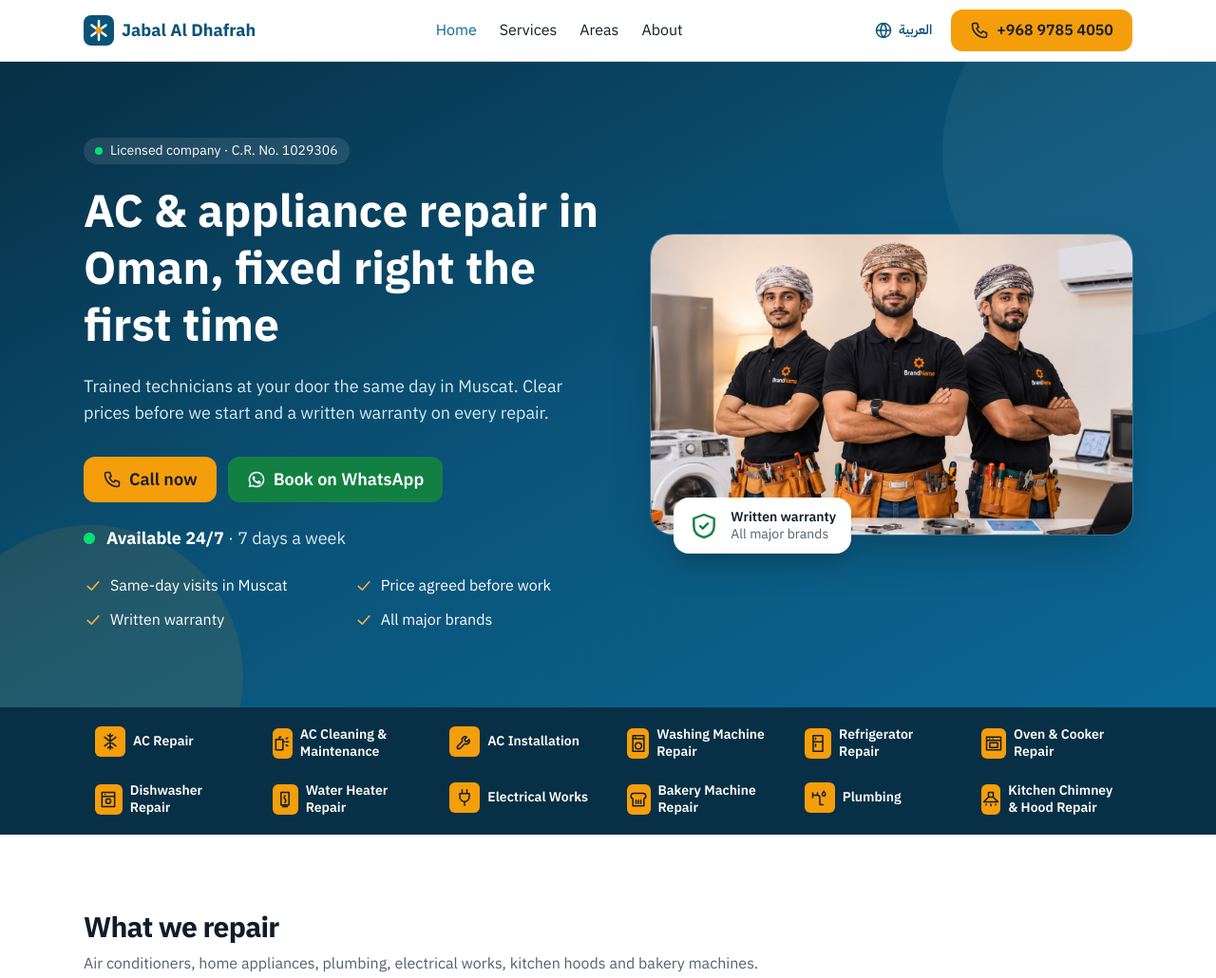
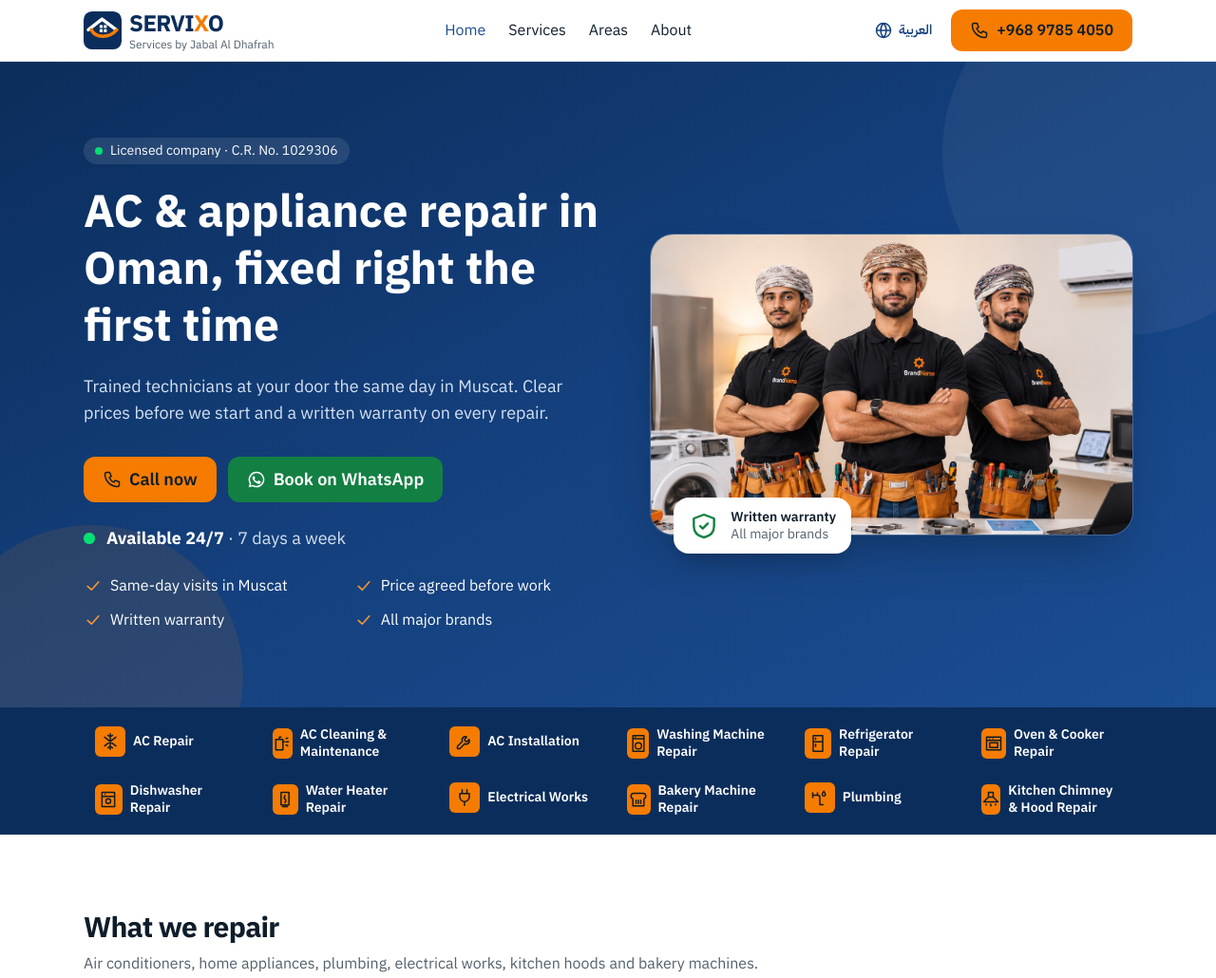
Before and after one commit to shoaibkorai/Jabal-Al-Dhafrah, an Astro site: page / in a window 1280 px wide. Shown: the top 1030 px of the page at 95% size. Built offline with nearby package versions, Linux system fonts and the light colour scheme; Astro itself is replaced by a stand-in of ours.

Commit message:
Rebrand to Servixo with new logo kit and navy/orange palette
Co-Authored-By: Claude Opus 5.5 <noreply@anthropic.com>

```diff
--- a/src/components/Footer.astro
+++ b/src/components/Footer.astro
@@ -10,7 +10,8 @@ const u = t(lang);
 <footer class="bg-brand-900 pb-24 text-slate-300 md:pb-0">
   <div class="container-x grid gap-10 py-12 sm:grid-cols-2 lg:grid-cols-4">
     <div>
-      <p class="text-lg font-bold text-white">{site.name[lang]}</p>
+      <img src="/servixo-logo-reversed.svg" alt={site.name[lang]} width="240" height="72" class="-ms-2 h-[72px] w-auto" loading="lazy" />
+      <p class="text-sm text-slate-400">{site.byline[lang]}</p>
       <p class="mt-3 text-sm">{u.footerAbout}</p>
       <p class="mt-4 text-sm"><span class="font-semibold text-white">{u.hours}:</span> {u.hoursValue}</p>
     </div>
--- a/src/components/Header.astro
+++ b/src/components/Header.astro
@@ -17,28 +17,33 @@ const links = [
 ];
 ---
 <header class="sticky top-0 z-40 border-b border-slate-200/70 bg-white/95 backdrop-blur">
-  <div class="container-x flex h-16 items-center justify-between gap-4">
-    <a href={href(lang, '/')} class="flex min-h-11 min-w-0 items-center gap-2 text-base font-bold whitespace-nowrap text-brand-700 sm:text-lg">
-      <img src="/logo.svg" alt="" width="32" height="32" class="size-8 shrink-0" />
-      <span class="truncate">{site.name[lang]}</span>
+  <div class="container-x flex h-16 items-center justify-between gap-2 sm:gap-4">
+    <a href={href(lang, '/')} class="flex min-h-11 min-w-0 items-center gap-2 whitespace-nowrap">
+      <img src="/favicon.svg" alt="" width="40" height="40" class="size-8 shrink-0 min-[360px]:size-9 sm:size-10" />
+      <span class="flex min-w-0 flex-col">
+        <span class="truncate text-xl leading-tight font-extrabold tracking-tight text-brand-900 sm:text-2xl">
+          {lang === 'en' ? <>SERVI<span class="text-accent-500">X</span>O</> : site.name.ar}
+        </span>
+        <span class="truncate text-xs leading-tight font-medium text-muted max-[359px]:text-[11px] max-[359px]:tracking-tight">{site.byline[lang]}</span>
+      </span>
     </a>
 
-    <nav class="hidden items-center gap-6 md:flex" aria-label="Main">
+    <nav class="hidden items-center gap-6 lg:flex" aria-label="Main">
       {links.map((l) => (
         <a href={href(lang, l.path)} aria-current={isActive(l.path) ? 'page' : undefined} class:list={['font-medium hover:text-brand-600', isActive(l.path) ? 'text-brand-600' : 'text-ink']}>{l.label}</a>
       ))}
     </nav>
 
-    <div class="flex items-center gap-2">
-      <a href={switchTo} hreflang={lang === 'en' ? 'ar' : 'en'} lang={lang === 'en' ? 'ar' : 'en'} class="inline-flex min-h-11 items-center gap-1.5 rounded-lg px-2 text-sm sm:px-3 font-semibold text-brand-700 hover:bg-brand-50">
-        <Icon name="globe" class="size-5" />{u.switchLang}
+    <div class="flex shrink-0 items-center gap-1 sm:gap-2">
+      <a href={switchTo} hreflang={lang === 'en' ? 'ar' : 'en'} lang={lang === 'en' ? 'ar' : 'en'} class="inline-flex min-h-11 items-center gap-1 rounded-lg px-1.5 text-sm font-semibold sm:gap-1.5 sm:px-3 text-brand-700 hover:bg-brand-50">
+        <Icon name="globe" class="size-5" /><span class="sm:hidden" aria-hidden="true">{u.switchLangShort}</span><span class="max-sm:sr-only">{u.switchLang}</span>
       </a>
       <a href={`tel:${site.phone}`} class="btn-primary hidden !min-h-11 md:inline-flex">
         <Icon name="phone" class="size-5" /><span dir="ltr">{site.phoneDisplay}</span>
       </a>
 
       <!-- Mobile menu: no JS needed -->
-      <details class="group relative md:hidden">
+      <details class="group relative lg:hidden">
         <summary class="flex size-11 cursor-pointer list-none items-center justify-center rounded-lg hover:bg-slate-100 [&::-webkit-details-marker]:hidden" aria-label="Menu">
           <Icon name="menu" class="size-6 group-open:hidden" /><Icon name="close" class="hidden size-6 group-open:block" />
         </summary>
--- a/src/config/site.ts
+++ b/src/config/site.ts
@@ -4,7 +4,9 @@
 // ─────────────────────────────────────────────────────────────
 export const site = {
   url: 'https://www.jabalaldhafrah.com', // live domain (Amplify custom domain, apex redirects to www)
-  name: { en: 'Jabal Al Dhafrah', ar: 'جبال الظفرة' },
+  name: { en: 'Servixo', ar: 'سيرفيكسو' }, // brand name
+  // Shown under the brand name in the header/footer
+  byline: { en: 'Services by Jabal Al Dhafrah', ar: 'خدمات من جبال الظفرة' },
   // Registered name exactly as on the Commercial Registration
   legalName: { en: 'Jabal Al Dhafrah Trading & Contracting', ar: 'جبال الظفرة للتجارة والمقاولات' },
   crNumber: '1029306',
--- a/src/i18n/ui.ts
+++ b/src/i18n/ui.ts
@@ -5,6 +5,7 @@ export const ui = {
     skip: 'Skip to content',
     nav: { home: 'Home', services: 'Services', areas: 'Areas', about: 'About', contact: 'Book now' },
     switchLang: 'العربية',
+    switchLangShort: 'عربي',
     call: 'Call',
     whatsapp: 'WhatsApp',
     location: 'Location',
@@ -74,6 +75,7 @@ export const ui = {
     skip: 'تخطَّ إلى المحتوى',
     nav: { home: 'الرئيسية', services: 'الخدمات', areas: 'المناطق', about: 'من نحن', contact: 'احجز الآن' },
     switchLang: 'English',
+    switchLangShort: 'EN',
     call: 'اتصال',
     whatsapp: 'واتساب',
     location: 'الموقع',
--- a/src/layouts/Base.astro
+++ b/src/layouts/Base.astro
@@ -39,10 +39,12 @@ const jsonld = [business(lang), ...schema];
     <link rel="alternate" hreflang="en" href={abs('en')} />
     <link rel="alternate" hreflang="ar" href={abs('ar')} />
     <link rel="alternate" hreflang="x-default" href={abs('en')} />
-    <meta name="theme-color" content="#0a5378" />
+    <meta name="theme-color" content="#0b2d5b" />
     <!-- Designed for light mode: stop browsers (e.g. Samsung Internet, Chrome) auto-darkening the colours -->
     <meta name="color-scheme" content="only light" />
-    <link rel="icon" href="/logo.svg" type="image/svg+xml" />
+    <link rel="icon" href="/favicon.svg" type="image/svg+xml" />
+    <link rel="icon" href="/favicon.ico" sizes="any" />
+    <link rel="apple-touch-icon" href="/apple-touch-icon.png" />
     <link rel="sitemap" href="/sitemap-index.xml" />
 
     <meta property="og:type" content="website" />
--- a/src/lib/schema.ts
+++ b/src/lib/schema.ts
@@ -13,7 +13,7 @@ export function business(lang: Lang) {
     '@type': ['HVACBusiness', 'Electrician', 'Plumber', 'HomeAndConstructionBusiness'],
     '@id': BUSINESS_ID,
     name: site.name[lang],
-    alternateName: [site.name[lang === 'en' ? 'ar' : 'en'], site.legalName[lang === 'en' ? 'ar' : 'en']],
+    alternateName: [site.name[lang === 'en' ? 'ar' : 'en'], 'Jabal Al Dhafrah', 'جبال الظفرة', site.legalName[lang === 'en' ? 'ar' : 'en']],
     legalName: site.legalName[lang],
     identifier: { '@type': 'PropertyValue', name: 'Commercial Registration (Oman)', value: site.crNumber },
     contactPoint: [site.phone, site.phone2].map((tel) => ({ '@type': 'ContactPoint', telephone: tel, contactType: 'customer service', areaServed: 'OM', availableLanguage: ['en', 'ar'] })),
@@ -22,7 +22,7 @@ export function business(lang: Lang) {
     telephone: site.phone,
     ...(site.email && { email: site.email }),
     image: abs('/og.png'),
-    logo: abs('/logo.svg'),
+    logo: abs('/favicon-512.png'),
     priceRange: '$$',
     foundingDate: String(site.foundedYear),
     address: {
--- a/src/styles/global.css
+++ b/src/styles/global.css
@@ -2,14 +2,15 @@
 
 @theme {
   --font-sans: 'IBM Plex Sans Arabic', system-ui, -apple-system, 'Segoe UI', Tahoma, sans-serif;
-  --color-brand-50: #eef7fb;
-  --color-brand-100: #d5ecf5;
-  --color-brand-500: #0f7fb3;
-  --color-brand-600: #0b6896;
-  --color-brand-700: #0a5378;
-  --color-brand-900: #072f45;
-  --color-accent-400: #ffb547;
-  --color-accent-500: #f59e0b;
+  /* Servixo brand kit palette: navy #0B2D5B, orange #F57C00 */
+  --color-brand-50: #eef3fa;
+  --color-brand-100: #d6e2f2;
+  --color-brand-500: #2563b0;
+  --color-brand-600: #1b4d92;
+  --color-brand-700: #14407d;
+  --color-brand-900: #0b2d5b;
+  --color-accent-400: #ff9a33;
+  --color-accent-500: #f57c00;
   --color-wa: #128043; /* WhatsApp-style green, darkened for 4.5:1 contrast with white */
   --color-wa-dark: #0e6a37;
   --color-ink: #0f1d2a;
--- a/src/views/Simple.astro
+++ b/src/views/Simple.astro
@@ -18,7 +18,7 @@ const pages = {
       title: `About ${n}`,
       desc: `${n} is an independent AC and home appliance repair service in Oman, built on fast response, honest pricing and repairs that last.`,
       body: [
-        `${n} was started to fix what customers in Oman complain about most when booking repairs: technicians who arrive late, prices that change after the job and fixes that fail a week later.`,
+        `${n} is the home services brand of ${site.legalName.en} (C.R. No. ${site.crNumber}). It was started to fix what customers in Oman complain about most when booking repairs: technicians who arrive late, prices that change after the job and fixes that fail a week later.`,
         'Our approach is simple. We diagnose first, agree the price with you before any work, use quality parts and stand behind every repair with a written warranty.',
         'We are an independent service company. We repair all major brands but are not an authorised agent of any manufacturer — for in-warranty repairs, contact your brand’s official service centre.',
       ],
@@ -27,7 +27,7 @@ const pages = {
       title: `من نحن — ${n}`,
       desc: `${n} خدمة مستقلة لصيانة المكيفات والأجهزة المنزلية في عُمان، تقوم على سرعة الاستجابة والأسعار الصادقة والإصلاح الذي يدوم.`,
       body: [
-        `تأسست ${n} لمعالجة أكثر ما يشتكي منه العملاء في عُمان عند حجز الصيانة: فنيون يتأخرون، وأسعار تتغير بعد العمل، وإصلاحات تتعطل بعد أسبوع.`,
+        `${n} هي العلامة التجارية للخدمات المنزلية التابعة لشركة ${site.legalName.ar} (س.ت ${site.crNumber})، وتأسست لمعالجة أكثر ما يشتكي منه العملاء في عُمان عند حجز الصيانة: فنيون يتأخرون، وأسعار تتغير بعد العمل، وإصلاحات تتعطل بعد أسبوع.`,
         'طريقتنا بسيطة: نفحص أولًا، ونتفق معك على السعر قبل أي عمل، ونستخدم قطعًا عالية الجودة، ونضمن كل إصلاح بضمان مكتوب.',
         'نحن شركة خدمات مستقلة، نصلح جميع الماركات الرئيسية لكننا لسنا وكيلًا معتمدًا لأي مصنّع. للإصلاحات المشمولة بضمان المصنع، تواصل مع مركز الخدمة الرسمي لعلامتك التجارية.',
       ],
```
Also changed, not shown: public/apple-touch-icon.png (added), public/favicon-512.png (added), public/favicon.ico (added), public/favicon.svg (added), public/logo.svg (deleted), public/og.png, public/servixo-logo-horizontal.svg (added), public/servixo-logo-reversed.svg (added), 1 other file.
